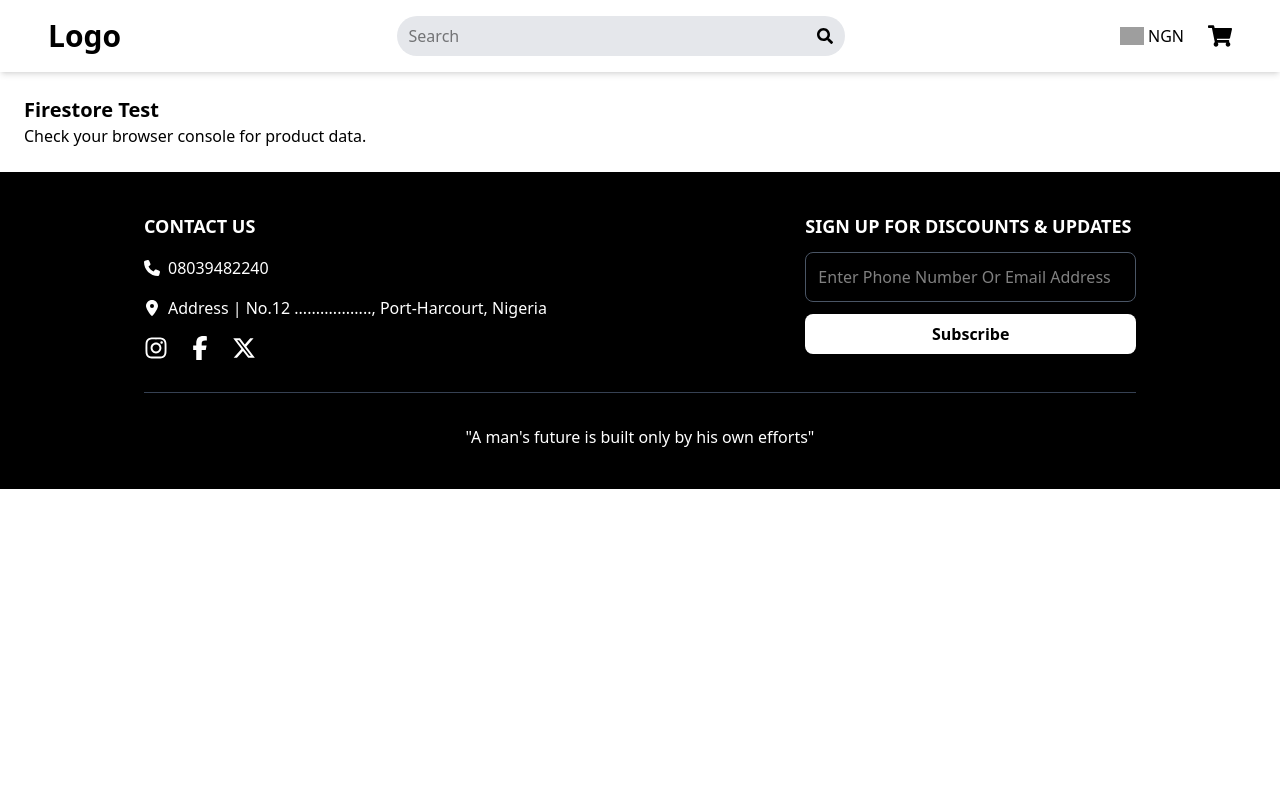
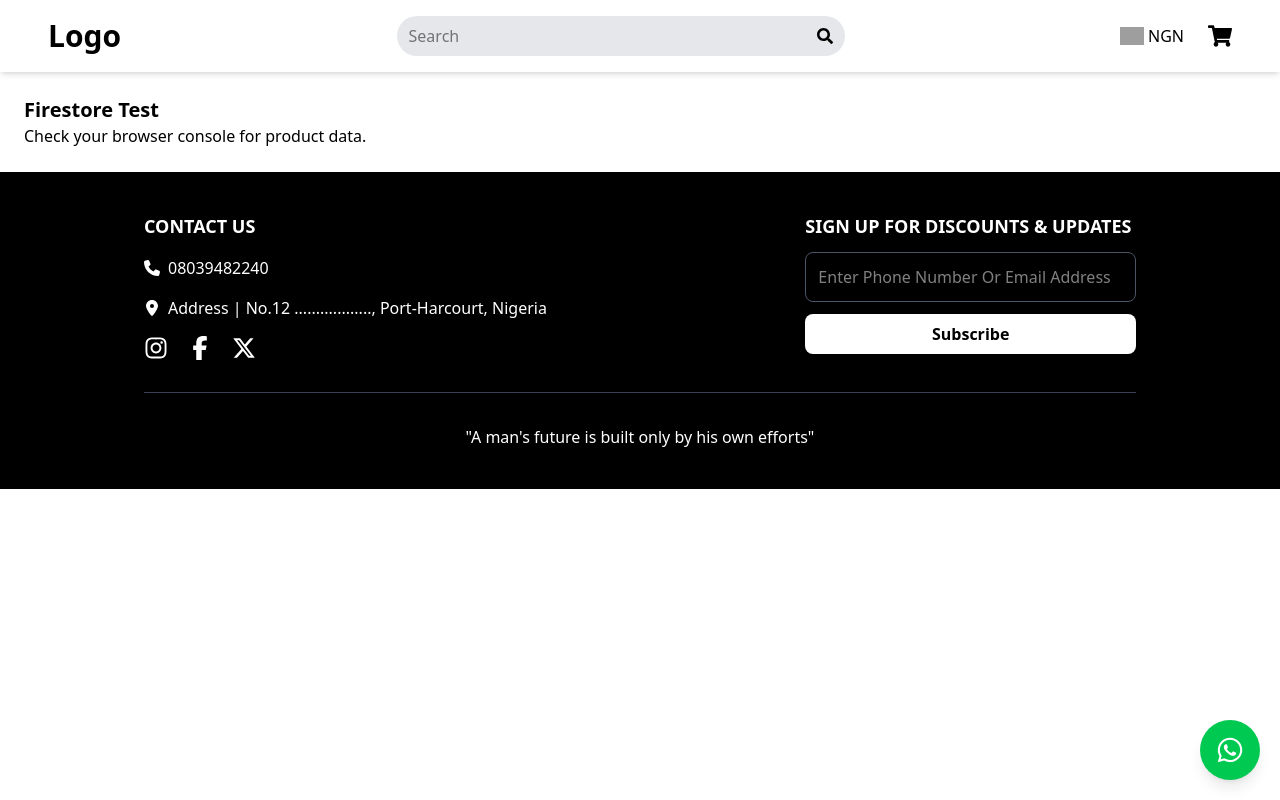
Before and after one commit to just-favor/Uncle-Chuks-Site, a React (Vite) app: page /test-firestore in a window 1280 px wide. Built offline with nearby package versions, Linux system fonts and the light colour scheme; grey boxes are pictures that could not be loaded.

Commit message:
feat: add WhatsApp button component for direct customer communication

```diff
--- a/src/App.jsx
+++ b/src/App.jsx
@@ -18,6 +18,7 @@
 import AdminLogin from "./admin/AdminLogin";
 import PrivateRoute from "./admin/PrivateRoute";
 import TestFirestore from "./admin/TestFirestore";
+import WhatsAppButton from './components/WhatsAppButton';
 
 function App() {
   const location = useLocation();
@@ -63,6 +64,7 @@
         <Toaster position="right-bottom" reverseOrder={false} />
         {!hideHeaderFooter && <Footer />}
       </SearchProvider>
+      <WhatsAppButton />
     </div>
   );
 }
--- /dev/null
+++ b/src/components/WhatsAppButton.jsx
@@ -0,0 +1,21 @@
+import React from "react";
+import { FaWhatsapp } from "react-icons/fa";
+
+function WhatsAppButton() {
+  const phoneNumber = "08055003497"; // Replace with your WhatsApp number
+  const message = "Hello! I have a question about your products."; // Optional prefilled message
+  const whatsappLink = `https://wa.me/${phoneNumber}?text=${encodeURIComponent(message)}`;
+
+  return (
+    <a
+      href={whatsappLink}
+      target="_blank"
+      rel="noopener noreferrer"
+      className="fixed bottom-5 right-5 bg-green-500 text-white p-4 rounded-full shadow-lg hover:bg-green-600 transition z-50"
+    >
+      <FaWhatsapp size={28} />
+    </a>
+  );
+}
+
+export default WhatsAppButton;
```
